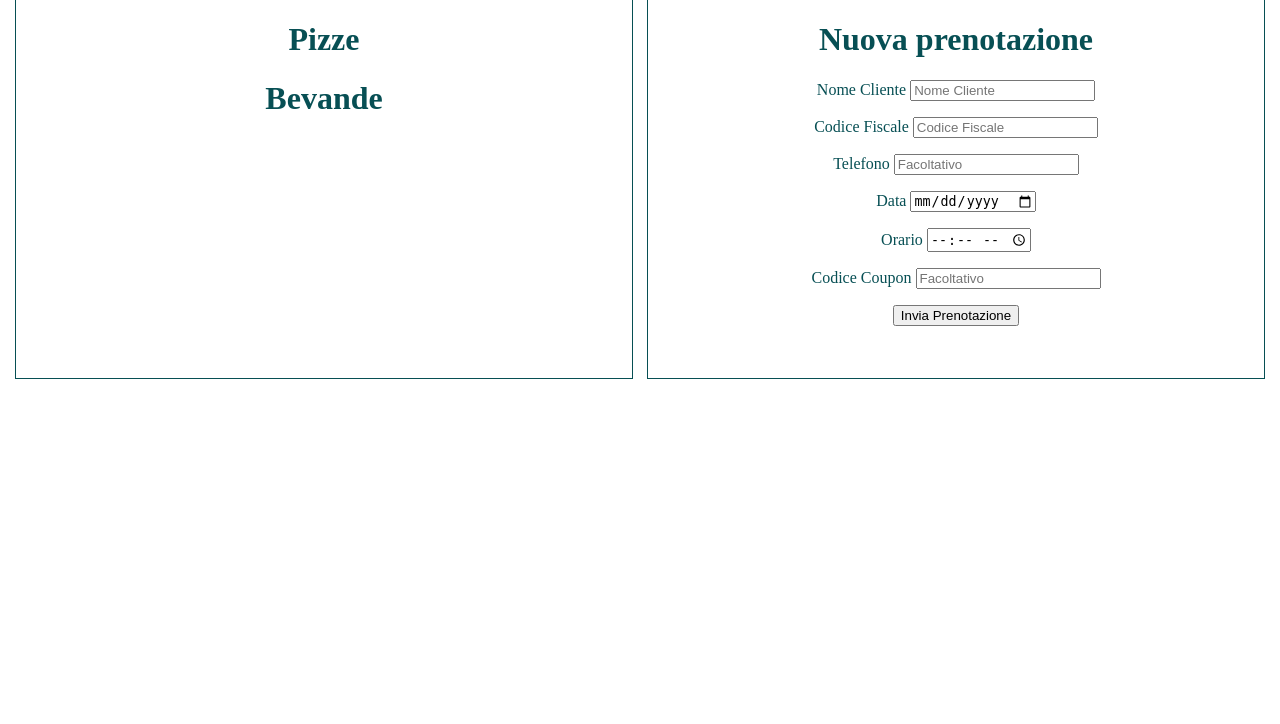
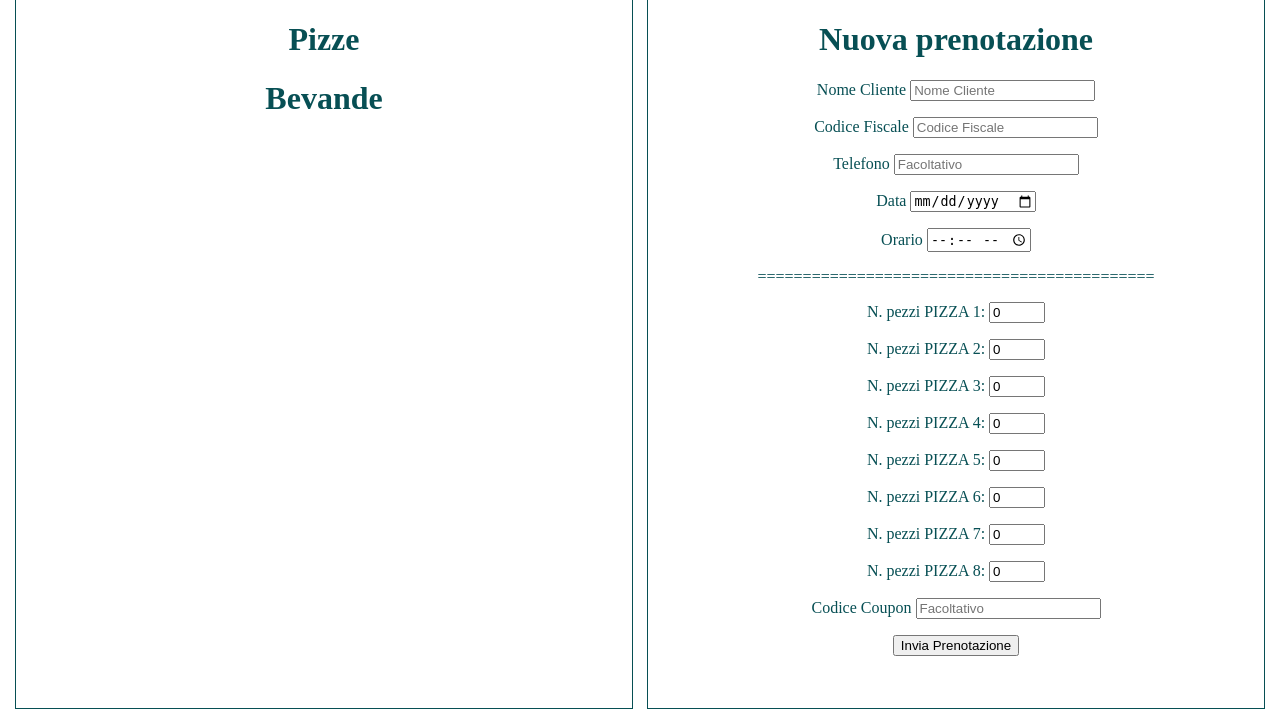
Before and after one commit to alessandro-bertelli/webapp_isa_tbd, a Flask app: page /create/ in a window 1280 px wide. Shown: the part 89-813 px from the top of the page. Before the commit the page ends 468 px from the top, so only its background shows below. Run offline with Flask 2, Linux system fonts and the light colour scheme; data that the repository does not hold is empty; some libraries are stand-ins or nearby versions.

Commit message:
ordine_pizza working

```diff
--- a/src/app.py
+++ b/src/app.py
@@ -68,23 +68,24 @@ def create():
         cod_coupon = request.form['cod_coupon']
         cur = conn.cursor()
         cur.execute('INSERT INTO cliente (nome, telefono, cod_fiscale)''VALUES (%s, %s, %s)',(nome, telefono, cod_fiscale))
-        cur.execute('INSERT INTO prenotazione (data, orario, cod_fiscale)''VALUES (%s, %s, %s)',(data, orario, cod_fiscale))
+        cur.execute('INSERT INTO prenotazione (data, orario, cod_fiscale)''VALUES (%s, %s, %s) RETURNING id_prenotazione',(data, orario, cod_fiscale))
+        prenotazione_id = cur.fetchone()[0]
         if n_pezzi_p1!=0:
-            cur.execute('INSERT INTO ordine_pizza (n_pezzi, codice_pizza)''VALUES (%s, %s)',(n_pezzi_p1, 1))
+            cur.execute('INSERT INTO ordine_pizza (n_pezzi, id_prenotazione, codice_pizza)''VALUES (%s, %s, %s)',(n_pezzi_p1, prenotazione_id, 1))
         if n_pezzi_p2!=0:
-            cur.execute('INSERT INTO ordine_pizza (n_pezzi, codice_pizza)''VALUES (%s, %s)',(n_pezzi_p2, 2))
+            cur.execute('INSERT INTO ordine_pizza (n_pezzi, id_prenotazione, codice_pizza)''VALUES (%s, %s, %s)',(n_pezzi_p2, prenotazione_id, 2))
         if n_pezzi_p3!=0:
-            cur.execute('INSERT INTO ordine_pizza (n_pezzi, codice_pizza)''VALUES (%s, %s)',(n_pezzi_p3, 3))
+            cur.execute('INSERT INTO ordine_pizza (n_pezzi, id_prenotazione, codice_pizza)''VALUES (%s, %s, %s)',(n_pezzi_p3, prenotazione_id, 3))
         if n_pezzi_p4!=0:
-            cur.execute('INSERT INTO ordine_pizza (n_pezzi, codice_pizza)''VALUES (%s, %s)',(n_pezzi_p4, 4))
+            cur.execute('INSERT INTO ordine_pizza (n_pezzi, id_prenotazione, codice_pizza)''VALUES (%s, %s, %s)',(n_pezzi_p4, prenotazione_id, 4))
         if n_pezzi_p5!=0:
-            cur.execute('INSERT INTO ordine_pizza (n_pezzi, codice_pizza)''VALUES (%s, %s)',(n_pezzi_p5, 5))
+            cur.execute('INSERT INTO ordine_pizza (n_pezzi, id_prenotazione, codice_pizza)''VALUES (%s, %s, %s)',(n_pezzi_p5, prenotazione_id, 5))
         if n_pezzi_p6!=0:
-            cur.execute('INSERT INTO ordine_pizza (n_pezzi, codice_pizza)''VALUES (%s, %s)',(n_pezzi_p6, 6))
+            cur.execute('INSERT INTO ordine_pizza (n_pezzi, id_prenotazione, codice_pizza)''VALUES (%s, %s, %s)',(n_pezzi_p6, prenotazione_id, 6))
         if n_pezzi_p7!=0:
-            cur.execute('INSERT INTO ordine_pizza (n_pezzi, codice_pizza)''VALUES (%s, %s)',(n_pezzi_p7, 7))
+            cur.execute('INSERT INTO ordine_pizza (n_pezzi, id_prenotazione, codice_pizza)''VALUES (%s, %s, %s)',(n_pezzi_p7, prenotazione_id, 7))
         if n_pezzi_p8!=0:
-            cur.execute('INSERT INTO ordine_pizza (n_pezzi, codice_pizza)''VALUES (%s, %s)',(n_pezzi_p8, 8))
+            cur.execute('INSERT INTO ordine_pizza (n_pezzi, id_prenotazione, codice_pizza)''VALUES (%s, %s, %s)',(n_pezzi_p8, prenotazione_id, 8))
         conn.commit()
         cur.close()
         conn.close()
--- a/src/templates/create.html
+++ b/src/templates/create.html
@@ -170,6 +115,64 @@
             </input>
         </p>
 
+        <p>============================================</p>
+
+        <p>
+            <label for="n_pezzi_p1">N. pezzi PIZZA 1:</label>
+            <input type="number"
+            id="n_pezzi_p1" name="n_pezzi_p1"
+            min="0" max="10" value="0"><br>
+        </p>
+
+        <p>
+            <label for="n_pezzi_p2">N. pezzi PIZZA 2:</label>
+            <input type="number"
+            id="n_pezzi_p2" name="n_pezzi_p2"
+            min="0" max="10" value="0"><br>
+        </p>
+
+        <p>
+            <label for="n_pezzi_p3">N. pezzi PIZZA 3:</label>
+            <input type="number"
+            id="n_pezzi_p3" name="n_pezzi_p3"
+            min="0" max="10" value="0"><br>
+        </p>
+
+        <p>
+            <label for="n_pezzi_p4">N. pezzi PIZZA 4:</label>
+            <input type="number"
+            id="n_pezzi_p4" name="n_pezzi_p4"
+            min="0" max="10" value="0"><br>
+        </p>
+
+        <p>
+            <label for="n_pezzi_p5">N. pezzi PIZZA 5:</label>
+            <input type="number"
+            id="n_pezzi_p5" name="n_pezzi_p5"
+            min="0" max="10" value="0"><br>
+        </p>
+
+        <p>
+            <label for="n_pezzi_p6">N. pezzi PIZZA 6:</label>
+            <input type="number"
+            id="n_pezzi_p6" name="n_pezzi_p6"
+            min="0" max="10" value="0"><br>
+        </p>
+
+        <p>
+            <label for="n_pezzi_p7">N. pezzi PIZZA 7:</label>
+            <input type="number"
+            id="n_pezzi_p7" name="n_pezzi_p7"
+            min="0" max="10" value="0"><br>
+        </p>
+
+        <p>
+            <label for="n_pezzi_p8">N. pezzi PIZZA 8:</label>
+            <input type="number"
+            id="n_pezzi_p8" name="n_pezzi_p8"
+            min="0" max="10" value="0"><br>
+        </p>
+
         <p>
             <label for="cod_coupon">Codice Coupon</label>
             <input type="number" name="cod_coupon"
```
Also changed, not shown: other parts of src/templates/create.html (+0 -55 lines).
